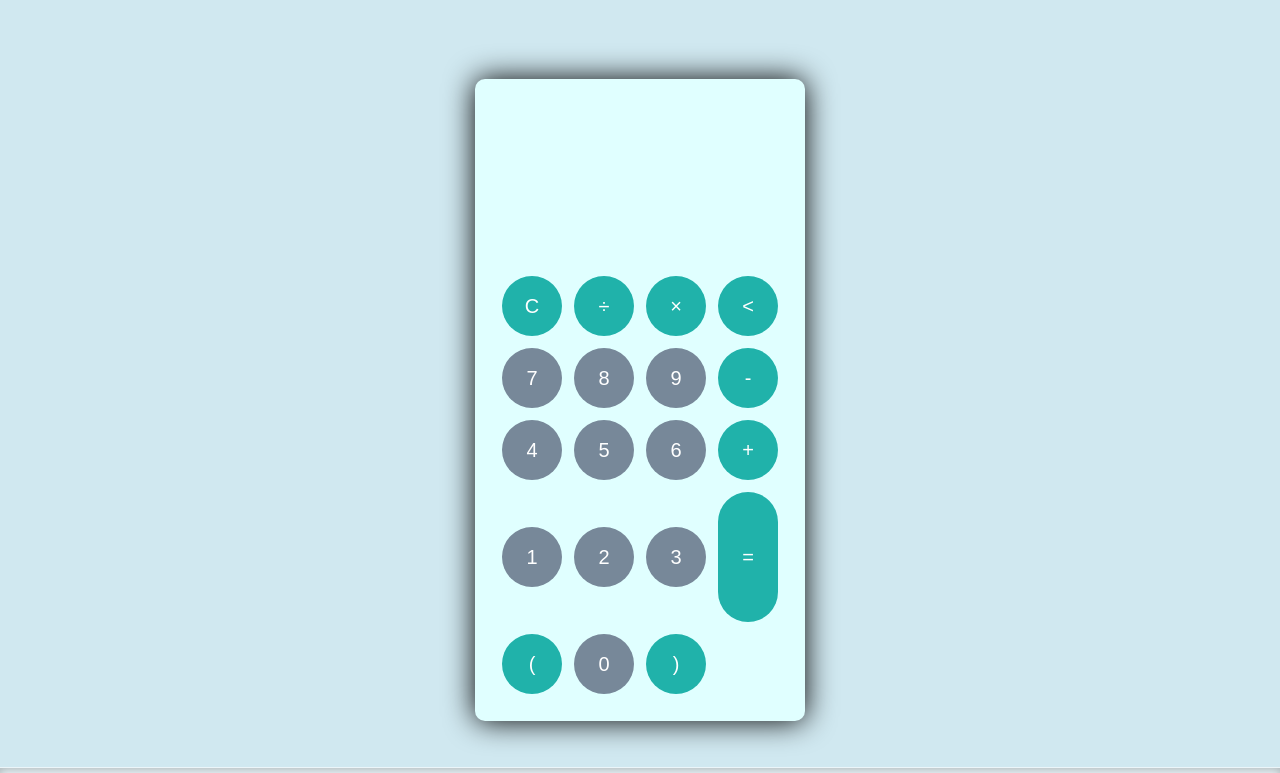
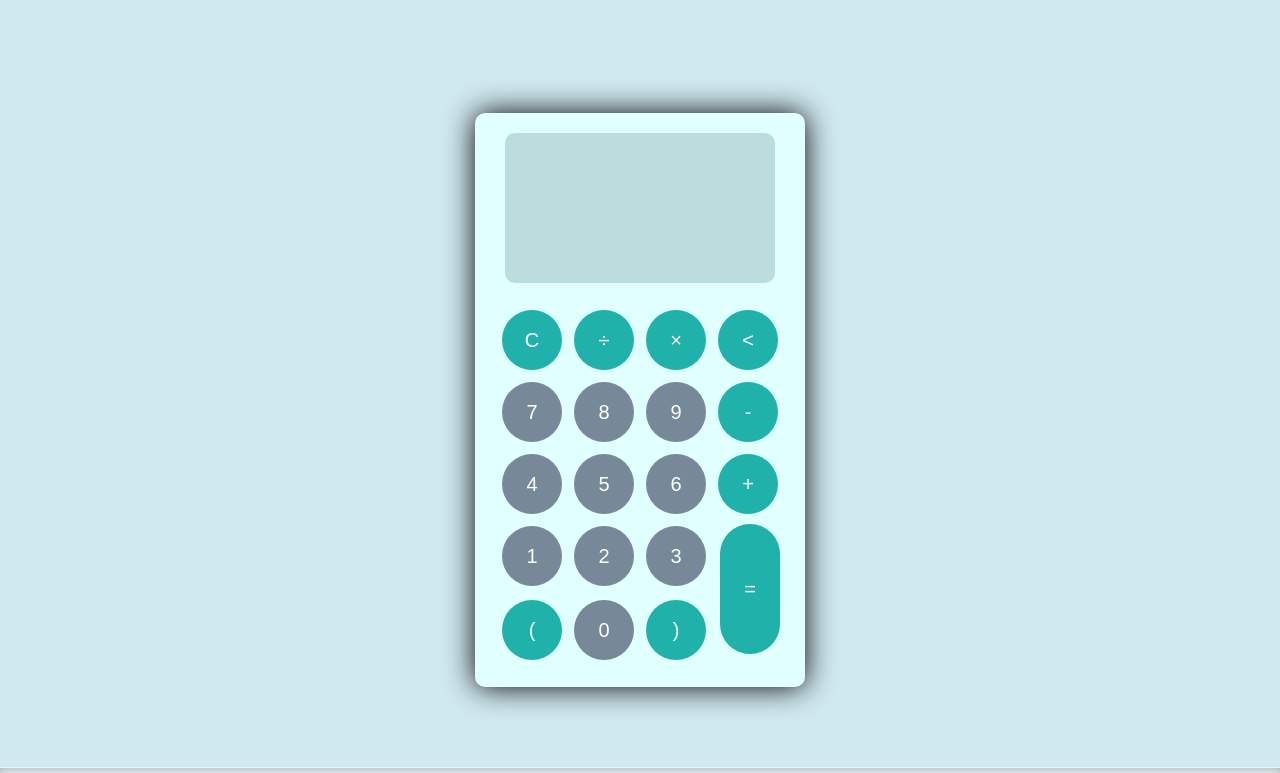
Before and after one commit to MariaPaes/Calculadora, a plain HTML site: page index.html in a window 1280 px wide. Shown: the top 773 px of the page. Drawn offline with Linux system fonts and the light colour scheme.

Commit message:
Correção no btn equals

```diff
--- a/index.html
+++ b/index.html
@@ -42,8 +42,8 @@
               <td><button class="btn-number" id="1">1</button></td>
               <td><button class="btn-number" id="2">2</button></td>
               <td><button class="btn-number" id="3">3</button></td>
-              <td><button class="btn-equal" id="equal">=</button></td>
             </tr>
+            <td><button class="btn-equal" id="equal">=</button></td>
             <tr>
               <td><button class="btn-operator" id="(">(</button></td>
               <td><button class="btn-number" id="0">0</button></td>
@@ -66,7 +66,7 @@
             <a href="https://github.com/MariaPaes">
               <img src="./style/github.webp" width="16px" alt="github">
             </a>
-            <a href="mailto:mariaclaraunibra@gmail.com">
+            <a href="mailto:mariaclaralemoine@outlook.com">
               <img src="./style/email.webp" width="16px" alt="email">
           </a>
           </p>
--- a/style.css
+++ b/style.css
@@ -71,10 +71,10 @@ a{
   justify-content: flex-end;
   font-size: 30px;
   margin-bottom: 20px;
-  overflow-x: scroll;
+  /* overflow-x: scroll; */
 }
 
-#display:: -webkit-scrollbar{
+#display ::-webkit-scrollbar{
   display: block;
   height: 3px;
 }
@@ -97,6 +97,9 @@ button:hover{
 
 button#equal{
   height: 130px;
+  position: absolute;
+  right: 20px;
+  bottom: 28PX;
 }
 
 
@@ -107,7 +110,8 @@ button#equal{
 }
 
 .calculator #display{
-  color: #0a1e23;
+  background-color: #04202728;
+  border-radius: 10px;
 }
 
 .calculator button.btn-operator, button.btn-equal{
```
